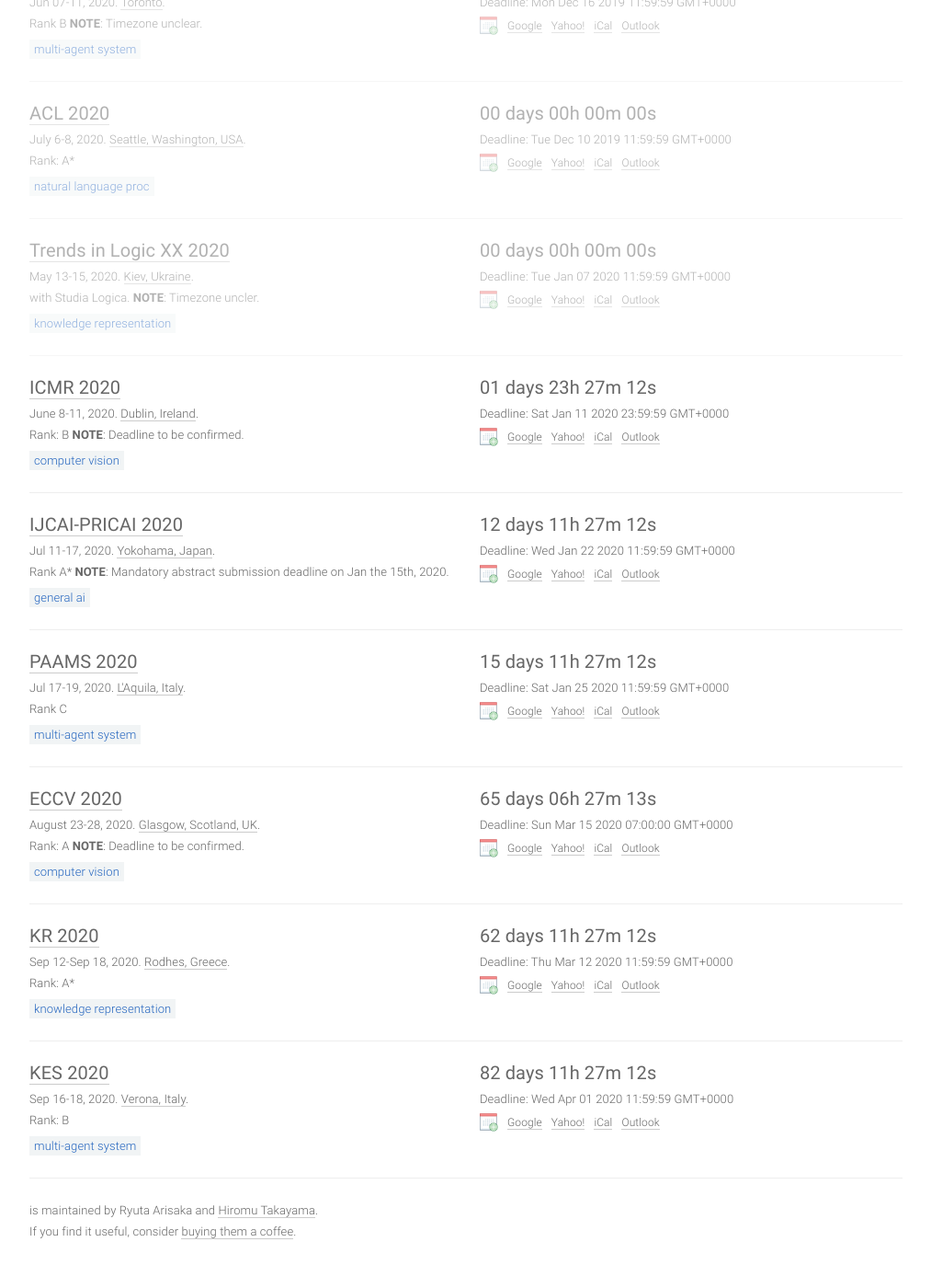
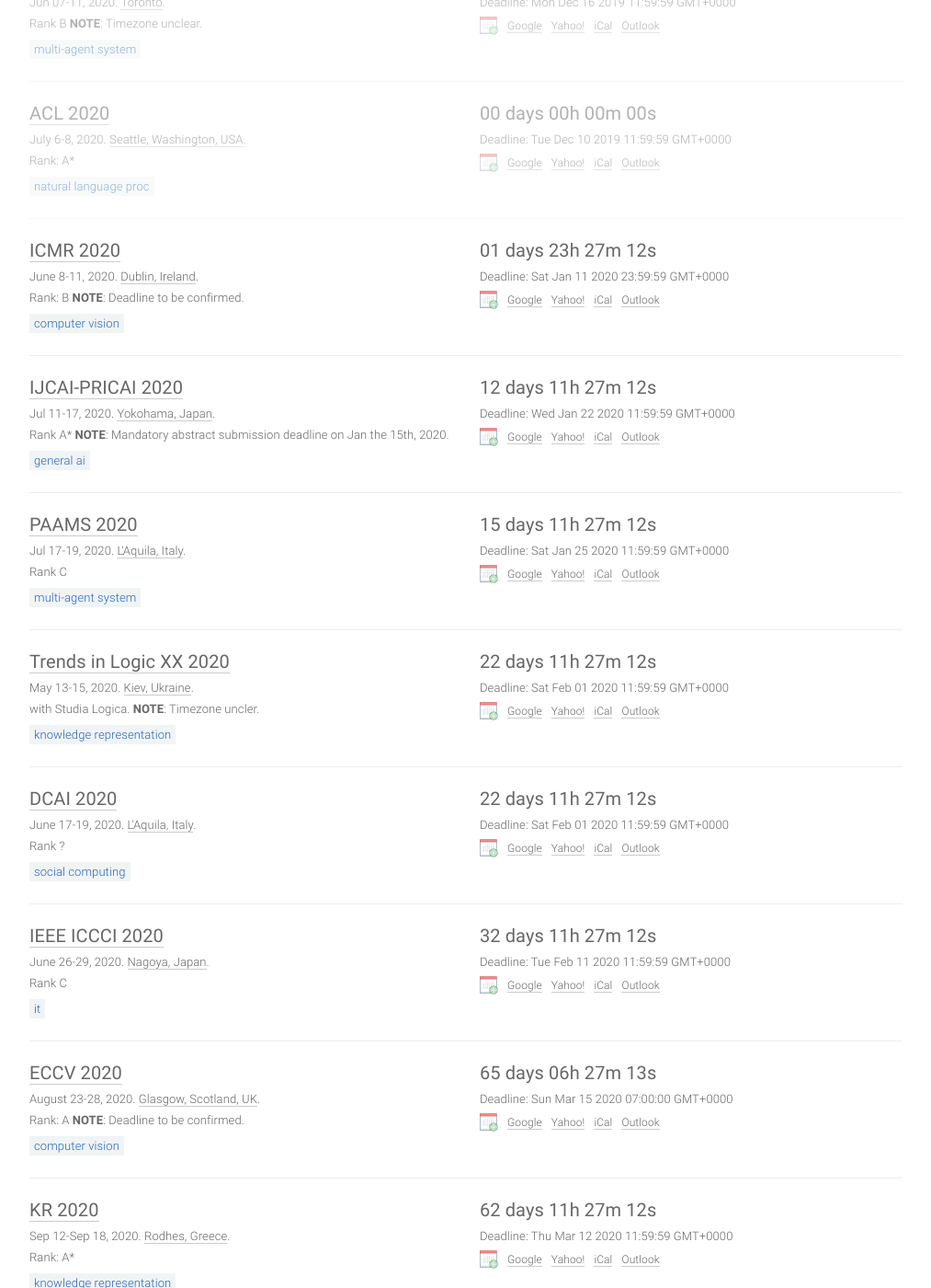
Before and after one commit to ryutaAri/ryutaAri.github.io, a Jekyll site: the page built from index.html, in a window 1280 px wide and 1400 px high, scrolled down 2691 px. Shown: the whole window at 92% size, without its empty margins (133-1146 px from the left). Built offline with Jekyll 4.4.1, drawn with Linux system fonts in a browser that asks for light colours; comment, search, counter and statistics services are not loaded.

Commit message:
Added DCAI2020 and ICCCI 2020

```diff
--- a/_data/conferences.yml
+++ b/_data/conferences.yml
@@ -218,16 +218,6 @@
   sub: NLP
   note: 'Rank: A*'
 
-- title: Trends in Logic XX
-  year: 2020
-  id: til20
-  link: https://trends2020.knu.ua
-  deadline: '2020-01-06 23:59:59'
-  timezone: UTC-12
-  date: May 13-15, 2020
-  place: Kiev, Ukraine
-  sub: KR
-  note: 'with Studia Logica. <b>NOTE</b>: Timezone uncler.'
 
 
 - title: ICMR
@@ -240,6 +230,8 @@
   place: Dublin, Ireland
   sub: CV
   note: 'Rank: B <b>NOTE</b>: Deadline to be confirmed.'
+
+
 
 
 - title: IJCAI-PRICAI
@@ -263,6 +255,41 @@
   place: L'Aquila, Italy
   sub: MAS
   note: 'Rank C'
+
+- title: Trends in Logic XX
+  year: 2020
+  id: til20
+  link: https://trends2020.knu.ua
+  deadline: '2020-01-31 23:59:59'
+  timezone: UTC-12
+  date: May 13-15, 2020
+  place: Kiev, Ukraine
+  sub: KR
+  note: 'with Studia Logica. <b>NOTE</b>: Timezone uncler.'
+
+- title: DCAI
+  year: 2020
+  id: dcai20
+  link: https://www.dcai-conference.net/open-calls/call-for-papers
+  deadline: '2020-01-31 23:59:59'
+  timezone: UTC-12
+  date: June 17-19, 2020
+  place: L'Aquila, Italy
+  sub: SC
+  note: 'Rank ?'
+
+
+- title: IEEE ICCCI
+  year: 2020
+  id: iccci20
+  link: http://iccci.org
+  deadline: '2020-02-10 23:59:59'
+  timezone: UTC-12
+  date: June 26-29, 2020
+  place: Nagoya, Japan
+  sub: IT
+  note: 'Rank C'
+
 
 
 - title: ECCV
```
Also changed, not shown: 1 other file.
